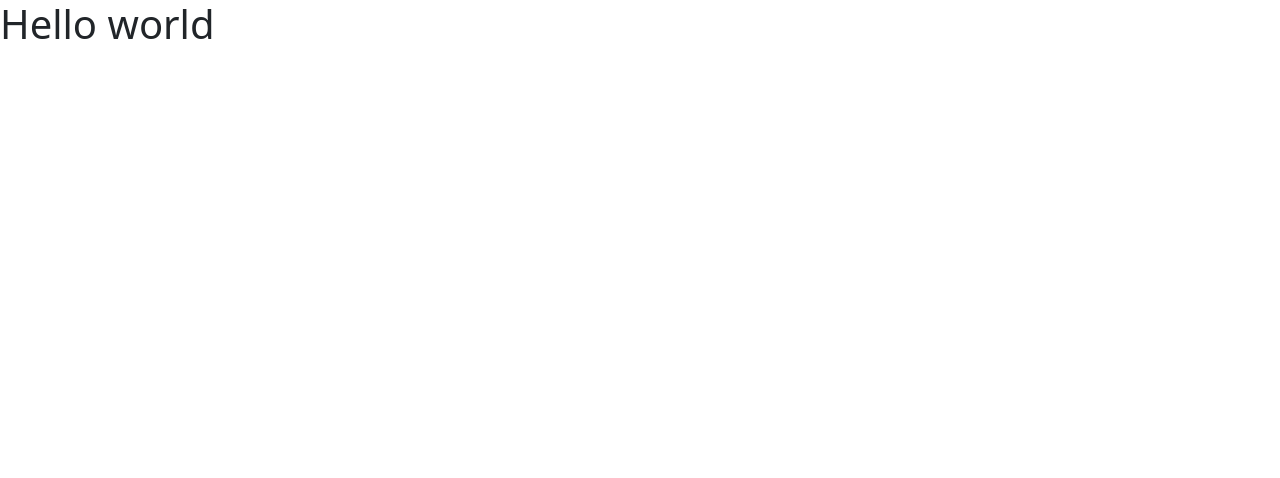
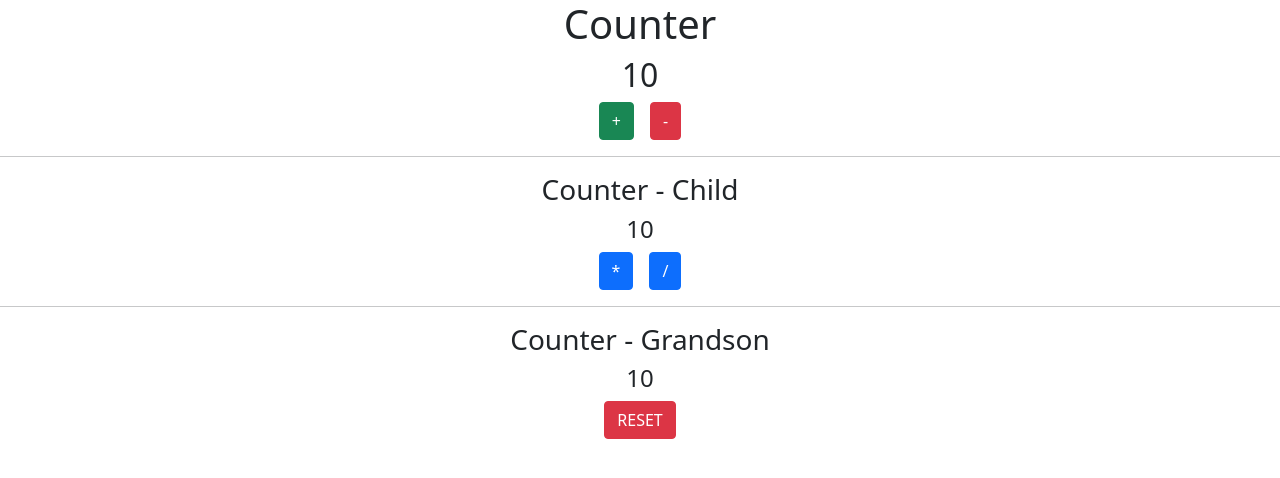
Before and after one commit to mugan86/redux-angular-ngrx-from-scratch, an Angular app in the folder 02-redux-app/: page / in a window 1280 px wide. Shown: the top 478 px of the page. Built offline with nearby package versions, Linux system fonts and the light colour scheme.

Commit message:
feature: Class 26-Counter with principal, child and grandson without Redux

```diff
--- a/02-redux-app/src/app/app.component.html
+++ b/02-redux-app/src/app/app.component.html
@@ -1 +1,22 @@
-<h1>Hello world</h1>
+
+<div class="row text-center">
+  <div class="col">
+    <h1>Counter</h1>
+    <h2>{{ counter }}</h2>
+  </div>
+</div>
+
+<div class="row text-center">
+  <div class="col">
+    <button class="btn btn-success me-3" (click)="increment()">+</button>
+    <button class="btn btn-danger" (click)="decrement()">-</button>
+  </div>
+</div>
+
+<hr />
+
+<div class="row text-center">
+  <div class="col">
+    <app-child (changeCounter)="updateCounter($event)" [counter]="counter"></app-child>
+  </div>
+</div>
--- a/02-redux-app/src/app/app.component.ts
+++ b/02-redux-app/src/app/app.component.ts
@@ -7,4 +7,14 @@ import { Component } from '@angular/core';
 })
 export class AppComponent {
   title = 'redux-app';
+  counter: number;
+
+  constructor () {
+    this.counter = 10;
+  }
+
+  increment = () => this.counter += 1;
+  decrement = () => this.counter -= 1;
+
+  updateCounter = (counter: number) => this.counter = counter;
 }
--- a/02-redux-app/src/app/app.module.ts
+++ b/02-redux-app/src/app/app.module.ts
@@ -2,10 +2,14 @@ import { NgModule } from '@angular/core';
 import { BrowserModule } from '@angular/platform-browser';
 
 import { AppComponent } from './app.component';
+import { ChildComponent } from './counter/child/child.component';
+import { GrandsonComponent } from './counter/grandson/grandson.component';
 
 @NgModule({
   declarations: [
-    AppComponent
+    AppComponent,
+    ChildComponent,
+    GrandsonComponent
   ],
   imports: [
     BrowserModule
--- /dev/null
+++ b/02-redux-app/src/app/counter/child/child.component.html
@@ -0,0 +1,17 @@
+<h3>Counter - Child</h3>
+<h4>{{ counter }}</h4>
+
+<div class="row text-center">
+  <div class="col">
+    <button class="btn btn-primary me-3" (click)="multiply()">*</button>
+    <button class="btn btn-primary" (click)="division()">/</button>
+  </div>
+</div>
+
+<hr />
+
+<div class="row text-center">
+  <div class="col">
+    <app-grandson (changeCounter)="updateCounter($event)" [counter]="counter" ></app-grandson>
+  </div>
+</div>
--- /dev/null
+++ b/02-redux-app/src/app/counter/child/child.component.ts
@@ -0,0 +1,26 @@
+import { Component, EventEmitter, Input, Output } from '@angular/core';
+
+@Component({
+  selector: 'app-child',
+  templateUrl: './child.component.html',
+  styles: [
+  ]
+})
+export class ChildComponent {
+  @Input('counter') counter: number = 10;
+  @Output() changeCounter = new EventEmitter<number>();
+  multiply = () => {
+    this.counter *= 2;
+    this.changeCounter.emit(this.counter);
+  };
+
+  division = () => {
+    this.counter /= 2;
+    this.changeCounter.emit(this.counter);
+  };
+
+  updateCounter = (counter: number) => {
+    this.counter = counter;
+    this.changeCounter.emit(this.counter);
+  };
+}
--- /dev/null
+++ b/02-redux-app/src/app/counter/grandson/grandson.component.html
@@ -0,0 +1,8 @@
+<h3>Counter - Grandson</h3>
+<h4>{{ counter }}</h4>
+
+<div class="row text-center">
+  <div class="col">
+    <button class="btn btn-danger" (click)="reset()">RESET</button>
+  </div>
+</div>
--- /dev/null
+++ b/02-redux-app/src/app/counter/grandson/grandson.component.ts
@@ -0,0 +1,18 @@
+import { Component, EventEmitter, Input, Output } from '@angular/core';
+
+@Component({
+  selector: 'app-grandson',
+  templateUrl: './grandson.component.html',
+  styles: [
+  ]
+})
+export class GrandsonComponent {
+  @Input('counter') counter: number = 10;
+  @Output() changeCounter = new EventEmitter<number>();
+
+  reset = () => {
+    this.counter = 0;
+    this.changeCounter.emit(this.counter);
+  };
+
+}
```
